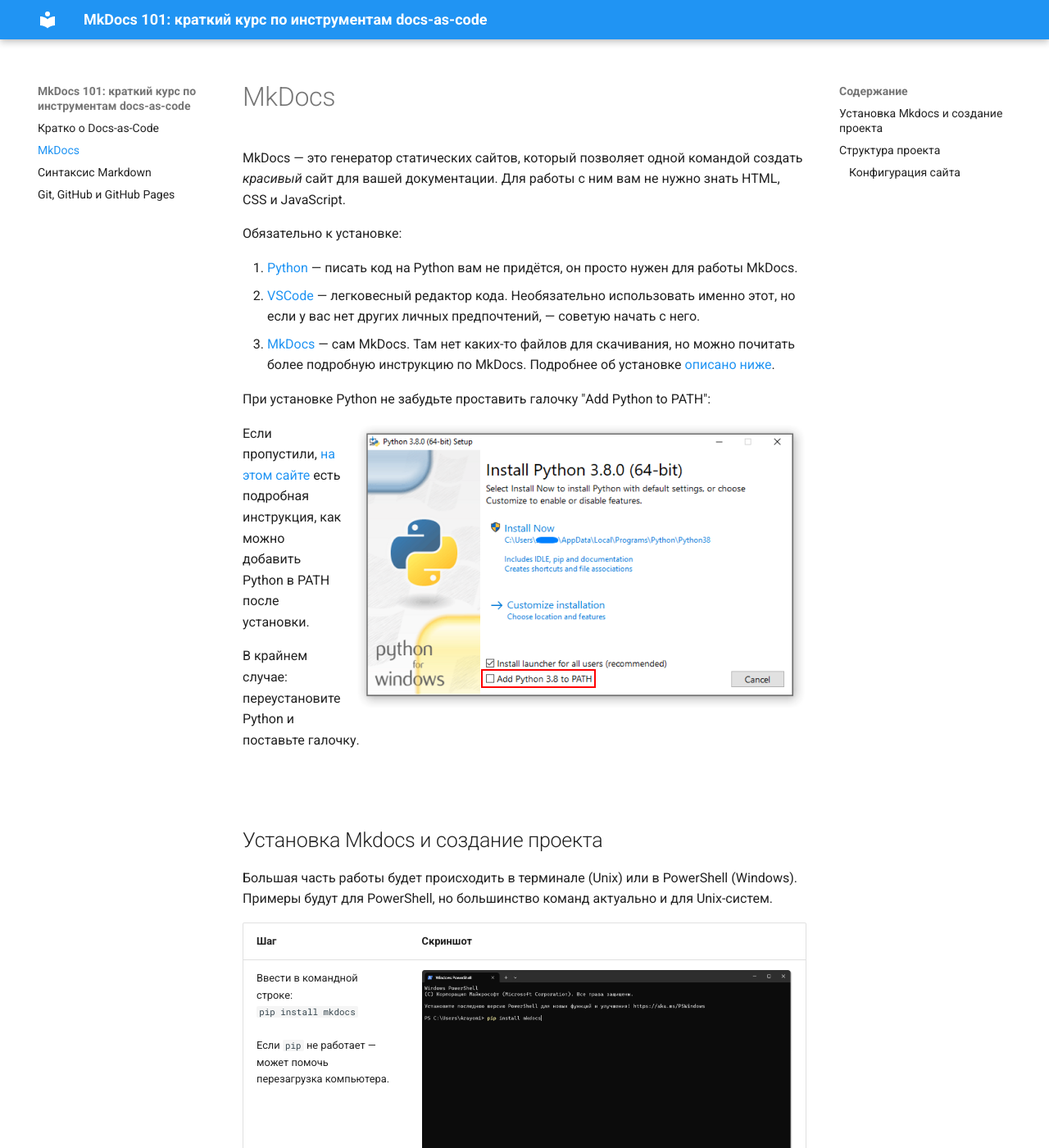
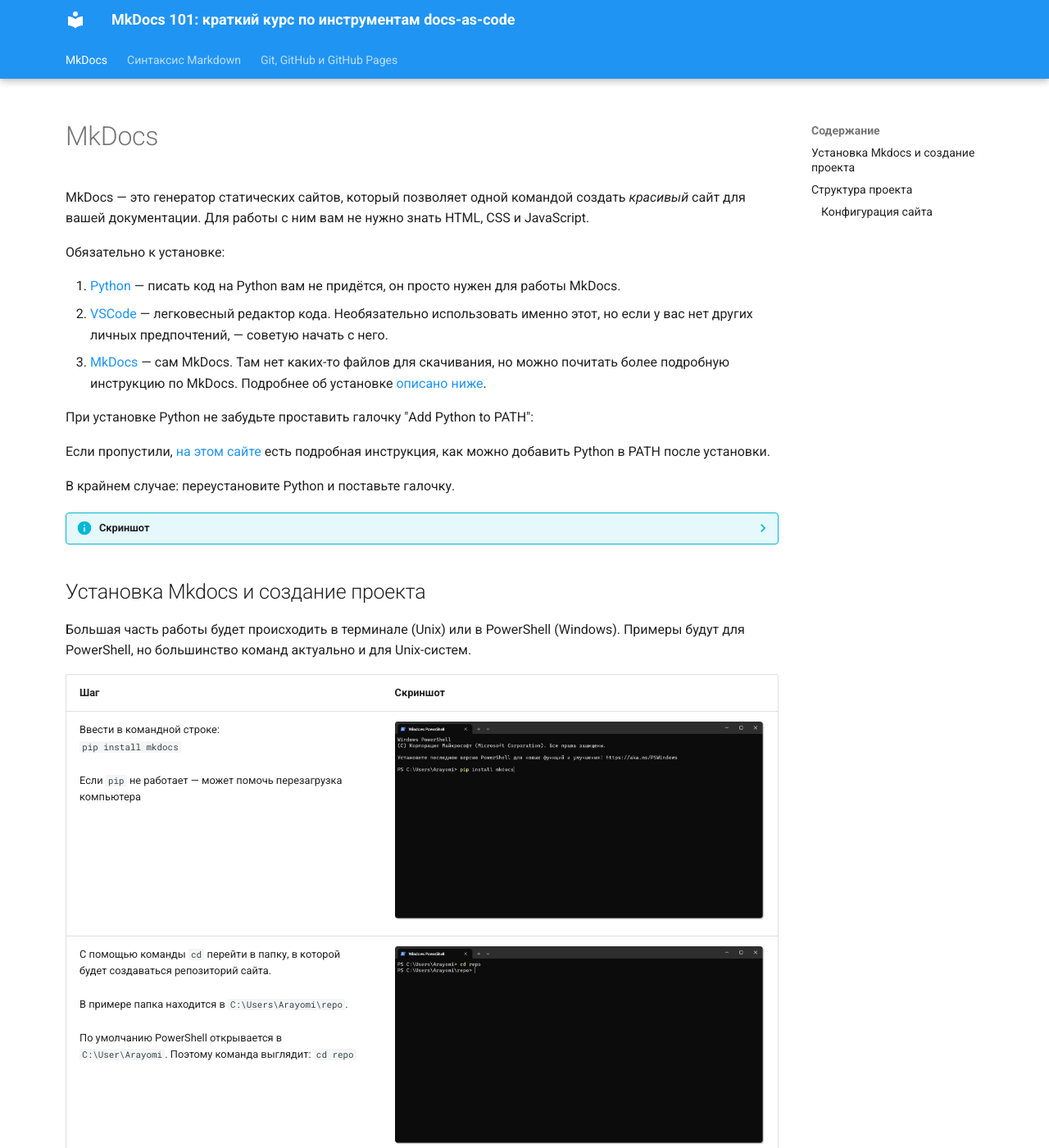
Before and after one commit to ArayomiRagiko/mkdocs-101, an MkDocs documentation site: the page built from docs/mkdocs.md, in a window 1280 px wide and 1400 px high. Shown: the whole window at 82% size. Built offline with MkDocs 1.6.1 and Material for MkDocs 9.7.7, drawn with Linux system fonts in a browser that asks for light colours; some of the changed text lies outside the part shown.

Commit message:
change apperance
* Expand page width
* Add navigation in header
* Remove navigation from left sidebar
* Add expands in mkdocs.md
* Fix text

````diff
--- a/docs/mkdocs.md
+++ b/docs/mkdocs.md
@@ -11,14 +16,13 @@
 
 При установке Python не забудьте проставить галочку "Add Python to PATH":
 
-![](./images/mkdocs/1-python-path.png){ align=right }
-
 Если пропустили, [на этом сайте](https://realpython.com/add-python-to-path/) есть подробная инструкция, как можно добавить Python в PATH после установки.
 
 В крайнем случае: переустановите Python и поставьте галочку.
-<br>
-<br>
-<br>
+
+??? info "Скриншот"
+
+    ![](./images/mkdocs/1-python-path.png)
 
 ## Установка Mkdocs и создание проекта
 
@@ -26,11 +30,11 @@
 
 | Шаг | Скриншот |
 |---|---|
-| Ввести в командной строке:<br>`pip install mkdocs`<br><br>Если `pip` не работает — может помочь перезагрузка компьютера.  | ![](./images/mkdocs/2-mkdocs-install.png) |
-| С помощью команды `cd` перейти в папку, в которой будет создаваться репозиторий сайта.<br><br>В примере папка находится в `C:\Users\Arayomi\repo`. <br><br>По умолчанию PowerShell открывается в `C:\User\Arayomi`. Поэтому команда выглядит: `cd repo` | ![](./images/mkdocs/3-mkdocs-cd.png) |
-| В нужной папке ввести команду: `mkdocs new project-name`.<br><br>Вместо `project-name` можно ввести любое имя для будущего проекта.<br>Его можно будет потом изменить.<br><br>Папка с сайтом (репозиторий) будет называться так же, как и проект | ![](./images/mkdocs/4-mkdocs-initial.png) |
-| Чтобы открыть проект в VS Code, надо ввести команду:<br>`code [абсолютный/относительный путь до репозитория]`.<br><br>В примере в команде пишется относительный путь:<br>`code test-project` | ![](./images/mkdocs/5-vscode.png) |
-| VS Code позволяет открыть PowerShell внутри редактора.<br>Для этого надо нажать на "Terminal" → "New Terminal" (или Ctrl+Shift+\`).<br>В новом терминале введите команду `mkdocs serve`.<br>С помощью этой команды вы локально собрали ваш сайт по адресу `127.0.0.1:8000`. | ![](./images/mkdocs/6-build.png) |
+| Ввести в командной строке:<br>`pip install mkdocs`<br><br>Если `pip` не работает — может помочь перезагрузка компьютера  | ![](./images/mkdocs/2-mkdocs-install.png){ width="800" } |
+| С помощью команды `cd` перейти в папку, в которой будет создаваться репозиторий сайта.<br><br>В примере папка находится в `C:\Users\Arayomi\repo`. <br><br>По умолчанию PowerShell открывается в `C:\User\Arayomi`. Поэтому команда выглядит: `cd repo` | ![](./images/mkdocs/3-mkdocs-cd.png){ width="800" } |
+| В нужной папке ввести команду: `mkdocs new project-name`.<br><br>Вместо `project-name` можно ввести любое имя для будущего проекта.<br>Его можно будет потом изменить.<br><br>Папка с сайтом (репозиторий) будет называться так же, как и проект | ![](./images/mkdocs/4-mkdocs-initial.png){ width="800" } |
+| Чтобы открыть проект в VS Code, надо ввести команду:<br>`code [абсолютный/относительный путь до репозитория]`.<br><br>В примере в команде пишется относительный путь:<br>`code test-project` | ![](./images/mkdocs/5-vscode.png){ width="800" } |
+| VS Code позволяет открыть PowerShell внутри редактора.<br>Для этого надо нажать на "Terminal" → "New Terminal" (или Ctrl+Shift+\`).<br>В новом терминале введите команду `mkdocs serve`.<br>С помощью этой команды вы локально собрали ваш сайт по адресу `127.0.0.1:8000`. | ![](./images/mkdocs/6-build.png){ width="800" } |
 
 ## Структура проекта
 
@@ -51,7 +55,9 @@
 ```
 А сам сайт выглядит так:
 
-![](./images/mkdocs/8-overview.png)
+??? info "Скриншот"
+
+    ![](./images/mkdocs/8-overview.png)
 
 Это стандартная тема для сайтов сгенерированных с помощью MkDocs. В интернете много разных тем для MkDocs, основные можно посмотреть [по ссылке](https://github.com/mkdocs/mkdocs/wiki/MkDocs-Themes).
 Мне нравится тема [`material`](https://squidfunk.github.io/mkdocs-material/) — на этом сайте используется она же. Примеры буду приводить с ней же.
@@ -81,8 +87,8 @@
 
 Дополнительные плагины и настройки, которые могут быть необходимы в документации:
 
-| Настройка 	| Описание 	|
+| <div style="width:8em">Параметр</div> 	| Описание 	|
 |---	|---	|
 | `language: ru` 	| Вкладывается в `theme` и определяет язык темы. Для документации на английском языке настройку можно не менять, а для других языков смотрите обозначения в документации самой темы. [Ссылка для material](https://squidfunk.github.io/mkdocs-material/setup/changing-the-language/?h=langu#site-language) 	|
-| `plugins:` 	| После двоеточия записывается список плагинов, которые вы хотите использовать на сайте. Рекомендую использовать `glightbox` — он позволяет открывать картинки в увеличенном размере на сайте кликом мыши. Без него картинки буду статичны. Плагины необходимо устанавливать через pip 	|
-| `nav:` 	| Эта настройка определяет навигацию на всём сайте. Помогает выстроить точный порядок файлов на сайте. Например, на этом сайте я её использовал, чтобы страницы шли не в алфавитном порядке, а в хронологическом. [Подробнее о настройке](https://www.mkdocs.org/user-guide/configuration/#nav) 	|
+| `plugins:` 	| После двоеточия записывается список плагинов, которые вы хотите использовать на сайте. Рекомендую использовать `glightbox` — он позволяет открывать картинки в увеличенном размере на сайте кликом мыши.<br>Без него картинки буду статичны. Плагины необходимо устанавливать через pip 	|
+| `nav:` 	| Эта настройка определяет навигацию на всём сайте. Помогает выстроить точный порядок файлов на сайте. Например, на этом сайте я её использовал, чтобы страницы шли не в алфавитном порядке, а в хронологическом. <br>[Подробнее о настройке](https://www.mkdocs.org/user-guide/configuration/#nav) 	|
--- /dev/null
+++ b/docs/stylesheets/extra.css
@@ -0,0 +1,11 @@
+.md-grid {
+    max-width: 90%;
+  }
+
+.md-typeset__table {
+    min-width: 100%;
+ }
+
+.md-typeset table:not([class]) {
+     display: table;
+ }
--- a/mkdocs.yml
+++ b/mkdocs.yml
@@ -7,15 +7,26 @@
   palette:
     primary: blue
   favicon: images/md/2-example.png
+  features:
+    - navigation.tabs
+    - navigation.tabs.sticky
+    - navigation.tracking
+
+
+
+extra_css:
+  - stylesheets/extra.css
 
 markdown_extensions:
   - attr_list
+  - admonition
+  - pymdownx.details
+
 
 plugins:
   - glightbox
 
 nav:
-  - 'index.md'
   - 'mkdocs.md'
   - 'md.md'
   - 'git.md'
````
Also changed, not shown: other parts of docs/mkdocs.md (+5 -0 lines), docs/git.md (+5 -0 lines), docs/index.md (+1 -1 lines), docs/md.md (+5 -0 lines).
